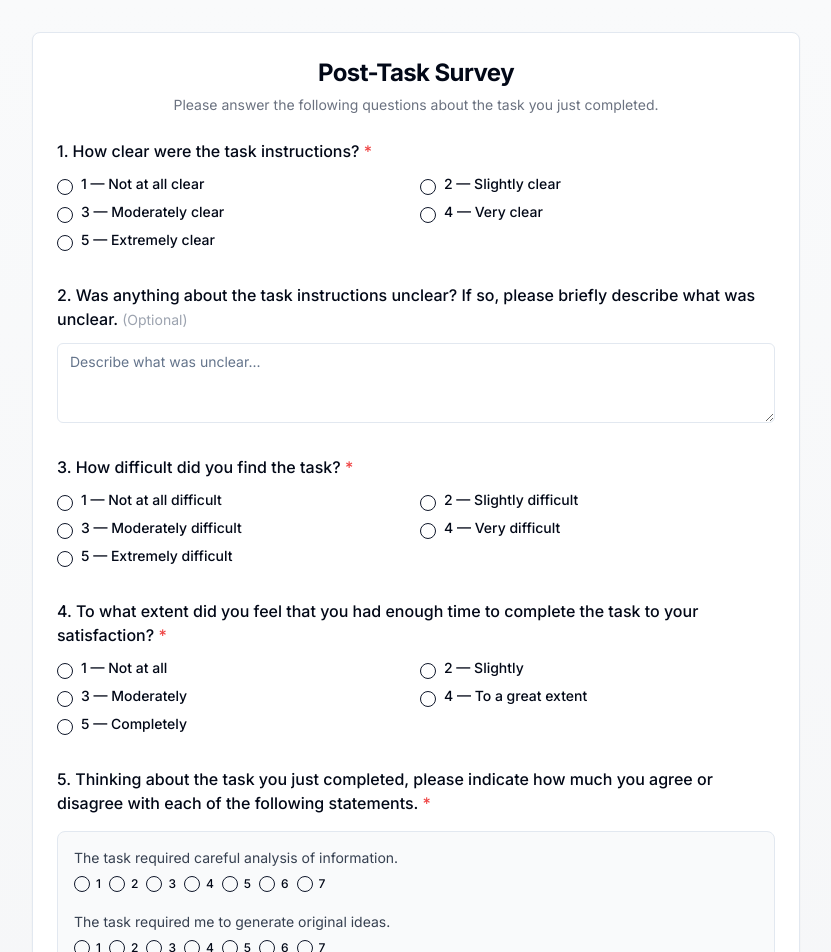
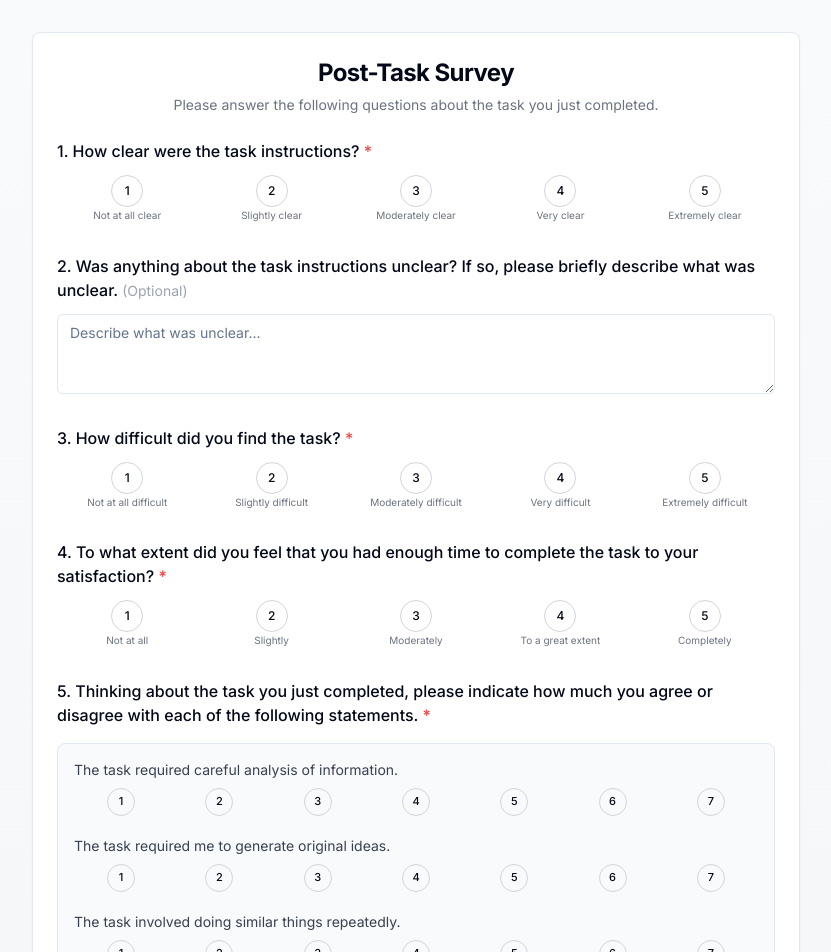
Before and after one commit to w4149/AI-Collaboration-Meaningful-Work, a Next.js app: page /post-task-survey in a window 1280 px wide. Shown: the top 952 px of the page, without its empty margins (224-1055 px from the left). Built offline with nearby package versions, Linux system fonts and the light colour scheme.

Commit message:
调整survey格式

```diff
--- a/src/app/post-task-survey/page.tsx
+++ b/src/app/post-task-survey/page.tsx
@@ -196,13 +196,19 @@ export default function PostTaskSurveyPage() {
     onChange: (v: string) => void
   ) => (
     <RadioGroup value={value !== undefined ? String(value) : ''} onValueChange={onChange}>
-      <div className="grid grid-cols-1 sm:grid-cols-2 gap-2">
+      <div className="flex justify-between gap-1">
         {options.map((opt) => (
-          <div key={opt.value} className="flex items-start gap-2">
-            <RadioGroupItem value={String(opt.value)} id={`${name}-${opt.value}`} className="mt-1" />
-            <Label htmlFor={`${name}-${opt.value}`} className="cursor-pointer text-sm leading-tight">
-              {opt.label}
+          <div key={opt.value} className="flex flex-col items-center gap-0.5 flex-1">
+            <RadioGroupItem value={String(opt.value)} id={`${name}-${opt.value}`} className="sr-only peer" />
+            <Label
+              htmlFor={`${name}-${opt.value}`}
+              className="cursor-pointer flex items-center justify-center w-8 h-8 rounded-full border border-gray-300 text-xs font-medium peer-data-[state=checked]:border-primary peer-data-[state=checked]:bg-primary peer-data-[state=checked]:text-primary-foreground transition-colors"
+            >
+              {opt.value}
             </Label>
+            <span className="text-[10px] text-gray-500 text-center leading-tight px-0.5">
+              {opt.label.replace(/^\d+\s*[—-]\s*/, '')}
+            </span>
           </div>
         ))}
       </div>
@@ -269,23 +275,24 @@ export default function PostTaskSurveyPage() {
               {AGREEMENT_ITEMS.map((item) => (
                 <div key={item.id} className="space-y-2">
                   <p className="text-sm text-gray-700">{item.text}</p>
-                  <div className="overflow-x-auto">
                   <RadioGroup
                     value={answers.agreement[item.id] !== undefined ? String(answers.agreement[item.id]) : ''}
                     onValueChange={(v) => setAgreement(item.id, v)}
                   >
-                      <div className="flex gap-2 min-w-max">
+                    <div className="flex justify-between gap-1">
                       {AGREEMENT_OPTIONS.map((opt) => (
-                          <div key={opt.value} className="flex items-center gap-1.5 shrink-0">
-                            <RadioGroupItem value={String(opt.value)} id={`${item.id}-${opt.value}`} />
-                            <Label htmlFor={`${item.id}-${opt.value}`} className="cursor-pointer text-xs whitespace-nowrap">
+                        <div key={opt.value} className="flex flex-col items-center gap-0.5 flex-1">
+                          <RadioGroupItem value={String(opt.value)} id={`${item.id}-${opt.value}`} className="sr-only peer" />
+                          <Label
+                            htmlFor={`${item.id}-${opt.value}`}
+                            className="cursor-pointer flex items-center justify-center w-7 h-7 rounded-full border border-gray-300 text-[11px] font-medium peer-data-[state=checked]:border-primary peer-data-[state=checked]:bg-primary peer-data-[state=checked]:text-primary-foreground transition-colors"
+                          >
                             {opt.value}
                           </Label>
                         </div>
                       ))}
                     </div>
                   </RadioGroup>
-                  </div>
                 </div>
               ))}
             </div>
```
Lines whose indentation alone changed are shown as unchanged.
